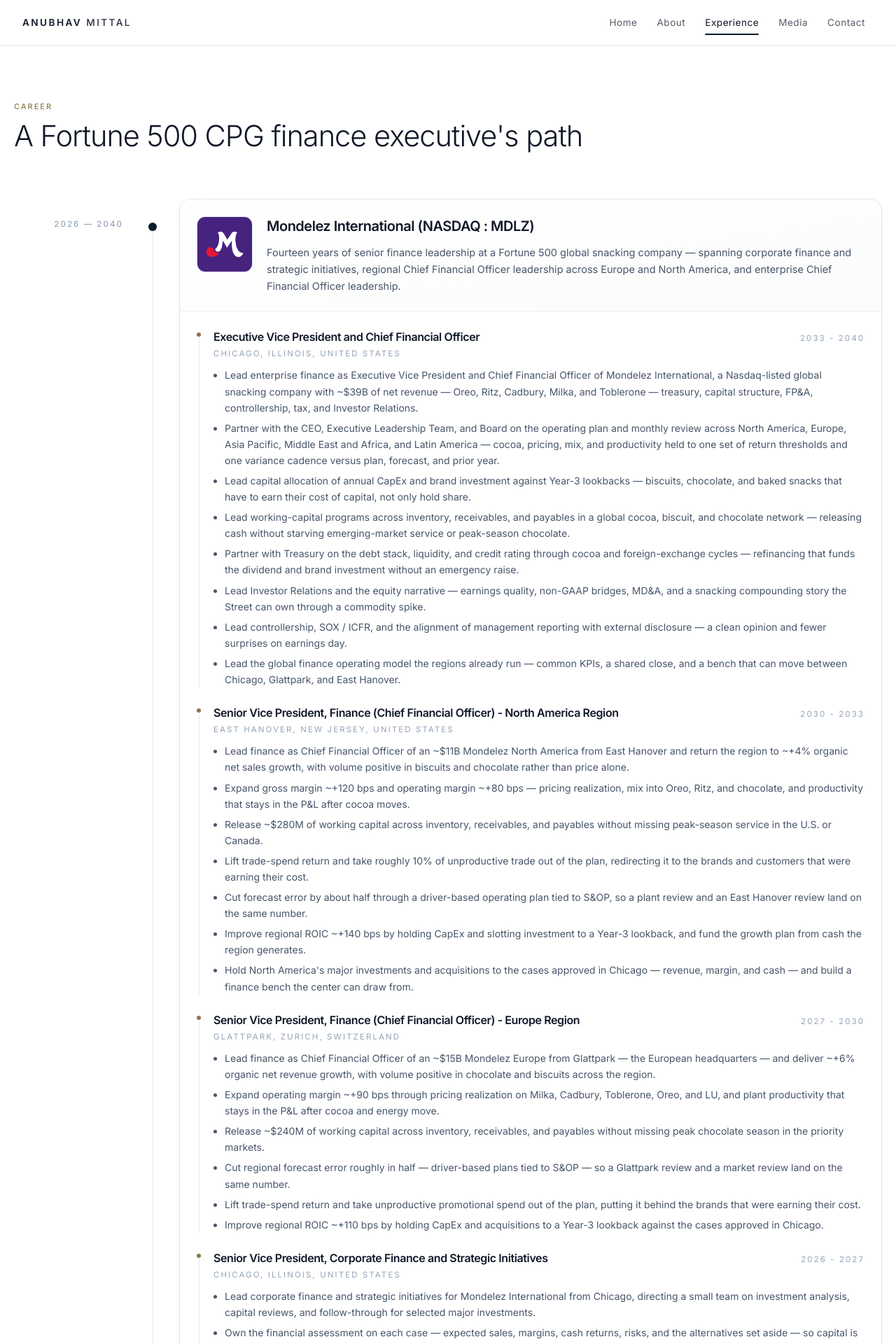
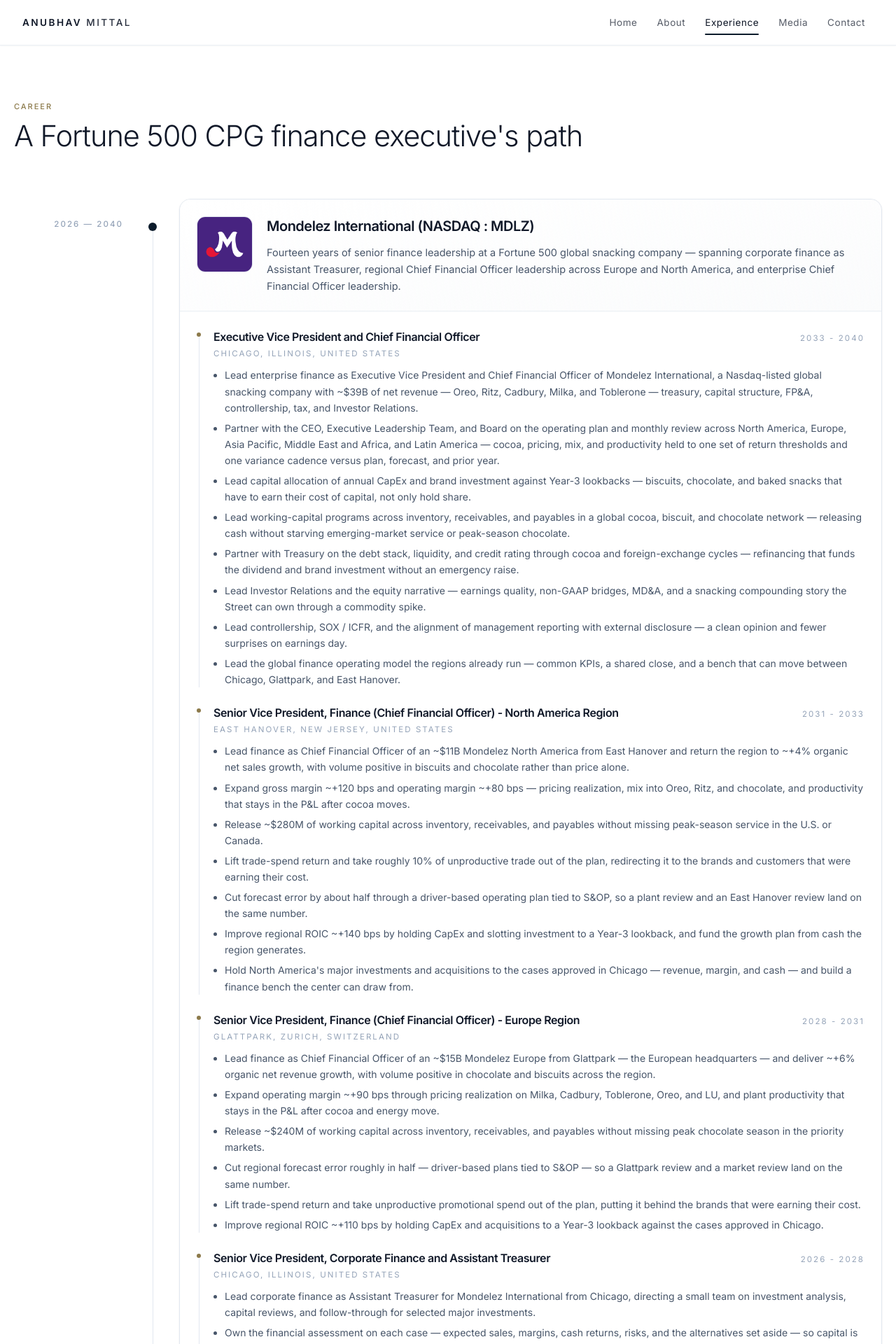
Before and after one commit to a2105z/anubhav-mittal-website, a React (Create React App) app: page /experience in a window 1280 px wide. Shown: the top 1920 px of the page at 70% size. Built offline with nearby package versions, Linux system fonts and the light colour scheme.

Commit message:
Retitle the first Mondelez seat to Assistant Treasurer and reset the regional CFO terms.
Co-authored-by: Cursor <cursoragent@cursor.com>

```diff
--- a/src/about/pages/About.tsx
+++ b/src/about/pages/About.tsx
@@ -67,7 +67,7 @@ const About: React.FC = () => {
                   transition={{ duration: 0.55, delay: 0.05 }}
                 >
                   Anubhav Mittal is Senior Vice President, Corporate Finance
-                  and Strategic Initiatives at Mondelez International in
+                  and Assistant Treasurer at Mondelez International in
                   Chicago. He has
                   more than 30 years of experience in senior finance across
                   food, beverages, ingredients, and agribusiness, including
@@ -95,7 +95,7 @@ const About: React.FC = () => {
                   ) and of Global Pet Solutions, and later led global
                   business development and strategic finance. At Mondelez, he
                   serves as Senior Vice President, Corporate Finance and
-                  Strategic Initiatives in Chicago, then as Senior Vice President,
+                  Assistant Treasurer in Chicago, then as Senior Vice President,
                   Finance (Chief Financial Officer) of the Europe Region in
                   Glattpark, Zurich, then as Senior Vice President, Finance
                   (Chief Financial Officer) of the North America Region in
--- a/src/constants/projects.ts
+++ b/src/constants/projects.ts
@@ -34,7 +34,7 @@ export const EXPERIENCES: Experience[] = [
     startDate: "2026",
     endDate: "2040",
     summary:
-      "Fourteen years of senior finance leadership at a Fortune 500 global snacking company — spanning corporate finance and strategic initiatives, regional Chief Financial Officer leadership across Europe and North America, and enterprise Chief Financial Officer leadership.",
+      "Fourteen years of senior finance leadership at a Fortune 500 global snacking company — spanning corporate finance as Assistant Treasurer, regional Chief Financial Officer leadership across Europe and North America, and enterprise Chief Financial Officer leadership.",
     roles: [
       {
         title: "Executive Vice President and Chief Financial Officer",
@@ -54,7 +54,7 @@ export const EXPERIENCES: Experience[] = [
       {
         title:
           "Senior Vice President, Finance (Chief Financial Officer) - North America Region",
-        dateRange: "2030 - 2033",
+        dateRange: "2031 - 2033",
         location: "East Hanover, New Jersey, United States",
         highlights: [
           "Lead finance as Chief Financial Officer of an ~$11B Mondelez North America from East Hanover and return the region to ~+4% organic net sales growth, with volume positive in biscuits and chocolate rather than price alone.",
@@ -69,7 +69,7 @@ export const EXPERIENCES: Experience[] = [
       {
         title:
           "Senior Vice President, Finance (Chief Financial Officer) - Europe Region",
-        dateRange: "2027 - 2030",
+        dateRange: "2028 - 2031",
         location: "Glattpark, Zurich, Switzerland",
         highlights: [
           "Lead finance as Chief Financial Officer of an ~$15B Mondelez Europe from Glattpark — the European headquarters — and deliver ~+6% organic net revenue growth, with volume positive in chocolate and biscuits across the region.",
@@ -81,11 +81,11 @@ export const EXPERIENCES: Experience[] = [
         ],
       },
       {
-        title: "Senior Vice President, Corporate Finance and Strategic Initiatives",
-        dateRange: "2026 - 2027",
+        title: "Senior Vice President, Corporate Finance and Assistant Treasurer",
+        dateRange: "2026 - 2028",
         location: "Chicago, Illinois, United States",
         highlights: [
-          "Lead corporate finance and strategic initiatives for Mondelez International from Chicago, directing a small team on investment analysis, capital reviews, and follow-through for selected major investments.",
+          "Lead corporate finance as Assistant Treasurer for Mondelez International from Chicago, directing a small team on investment analysis, capital reviews, and follow-through for selected major investments.",
           "Own the financial assessment on each case — expected sales, margins, cash returns, risks, and the alternatives set aside — so capital is recommended on returns, not on the loudest request.",
           "Compare those opportunities across businesses and recommend to the Chief Financial Officer where capital should go, holding every case to return thresholds and to the cash the enterprise can deploy.",
           "Partner with Corporate Development on the financial case for selected acquisitions, including the assumptions behind expected returns, synergies, and downside cash.",
--- a/src/footer/pages/Footer.tsx
+++ b/src/footer/pages/Footer.tsx
@@ -13,7 +13,7 @@ const Footer: React.FC = () => {
               Anubhav Mittal, CFA, CPA, CMA
             </p>
             <p className="mt-0.5 text-[12.5px] text-slate-500">
-              Senior Vice President, Corporate Finance and Strategic Initiatives, Mondelez · {LOCATION}
+              Senior Vice President, Corporate Finance and Assistant Treasurer, Mondelez · {LOCATION}
             </p>
           </div>
 
```
